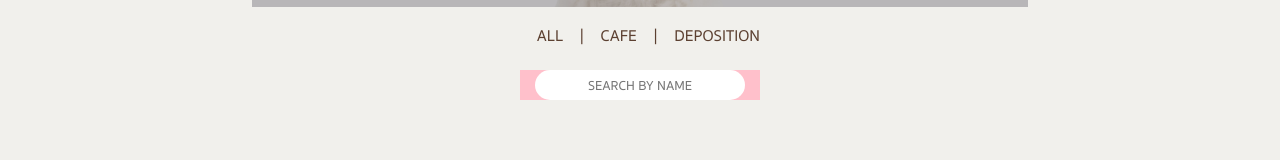
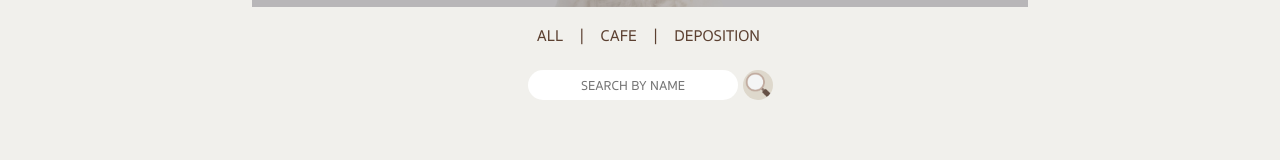
Before and after one commit to flapperz/malama-database, a website: page public/public/html/dog.html in a window 1280 px wide. Shown: the part 361-521 px from the top of the page. Drawn offline with nearby package versions, Linux system fonts and the light colour scheme; no server answers; a web font is replaced by a local one.

Commit message:
work searching

```diff
--- a/public/public/css/dog.css
+++ b/public/public/css/dog.css
@@ -36,13 +36,16 @@ div.content div.option-bar p.option-bar-text:hover {
 div.content div.search-bar {
     display: inline-block;
     position: relative;
-    background-color: pink;
+    /* background-color: pink; */
     top: 15px;
-    width: 240px;
+    left: -7px;
+    width: 280px;
     height: 30px;
 }
 
 div.content div.search-bar form input {
+    position: relative;
+    display: inline-block;
     width: 200px;
     height: 20px;
     border: none;
@@ -50,6 +53,24 @@ div.content div.search-bar form input {
     text-align: center;
     border-radius: 15px;
     background-color: white;
+}
+
+div.content div.search-bar img.search-img {
+    height: 30px;
+    right: 0px;
+    display: inline-block;
+    position: absolute;
+    border-radius: 50%;
+}
+
+div.content div.search-bar img.search-img:hover {
+    height: 33px;
+    right: -1.5px;
+    top: -1.5px;
+    display: inline-block;
+    position: absolute;
+    border-radius: 50%;
+    cursor: pointer;
 }
 
 div.content div.dog-display {
--- a/public/public/html/dog.html
+++ b/public/public/html/dog.html
@@ -51,9 +51,10 @@
           <br>
           <div class="search-bar">
             <form>
-              <input type="text" id="dog_name" name="dog_name"
+              <input type="text" id="search_form" name="search_form"
                 placeholder="SEARCH BY NAME">
-
+              <img src="../img/search.png" class="search-img"
+                onclick="searchCafeDog()">
             </form>
           </div>
           <br>
--- a/public/public/script.js
+++ b/public/public/script.js
@@ -303,6 +303,72 @@ function addCafeDog() {
   }
 }
 
+function searchCafeDog() {
+  const search_name = $("[id='search_form']").val();
+  console.log(search_name);
+  try {
+    axios
+      .get('http://localhost:5000/cafe_dog/' + search_name)
+      .then(response => {
+        console.log(response);
+        var html =
+          '<table class="table-cafe"><thead><tr><th>ID</th><th>NAME</th><th>BREED</th><th>BIRTHDATE</th><th>WEIGHT</th><th>COMPANY</th><th>PRICE</th><th>LAST_CHECK</th><th>LAST_BATH</th><th>HEALTH</th><th>SHOWTIME</th><th>EDIT</th><th>DELETE</th></tr></thead></table>';
+
+        html += '<div class="table-data"><table class="table-cafe"><tbody>';
+        for (let i = 0; i < response.data.length; i++) {
+          const ID = response.data[i].dog_id;
+          const NAME = response.data[i].dog_name;
+          const BREED = response.data[i].breed;
+          // const BIRTHDATE = response.data[i].date_of_birth;
+          const BIRTHDATE = response.data[i].date_of_birth.slice(0, 10);
+          const WEIGHT = response.data[i].weight;
+          const COMPANY = response.data[i].sourcing_company;
+          const PRICE = response.data[i].brought_price;
+          const LAST_CHECK = response.data[i].last_checkup_date.slice(0, 10);
+          const LAST_BATH = response.data[i].last_bath_date.slice(0, 10);
+          const HEALTH = response.data[i].health_status;
+          const SHOWTIME = response.data[i].showtime;
+          max_id = max_id > ID ? max_id : ID;
+
+          html +=
+            '<tr><td>' +
+            ID +
+            '</td><td>' +
+            NAME +
+            '</td><td>' +
+            BREED +
+            '</td><td>' +
+            BIRTHDATE +
+            '</td><td>' +
+            WEIGHT +
+            '</td><td>' +
+            COMPANY +
+            '</td><td>' +
+            PRICE +
+            '</td><td>' +
+            LAST_CHECK +
+            '</td><td>' +
+            LAST_BATH +
+            '</td><td>' +
+            HEALTH +
+            '</td><td>' +
+            SHOWTIME +
+            '</td><td><img src="../img/pencil.png" onclick="edit(' +
+            ID +
+            ')" /></td><td><img src="../img/bin.png" onclick="delCafeDog(' +
+            ID +
+            ')"></td></tr>';
+        }
+        html += '</tbody></table></div>';
+        document.getElementById('dog-display').innerHTML = html;
+        console.log(html);
+      });
+  } catch (error) {
+    console.log('failed');
+    console.error(error);
+  }
+}
+
 // function getCustomerDog() {
 //   try {
 //     const response = await axios.get("http://localhost:5000/customerdog");
```
Also changed, not shown: public/public/img/search.png (added).
